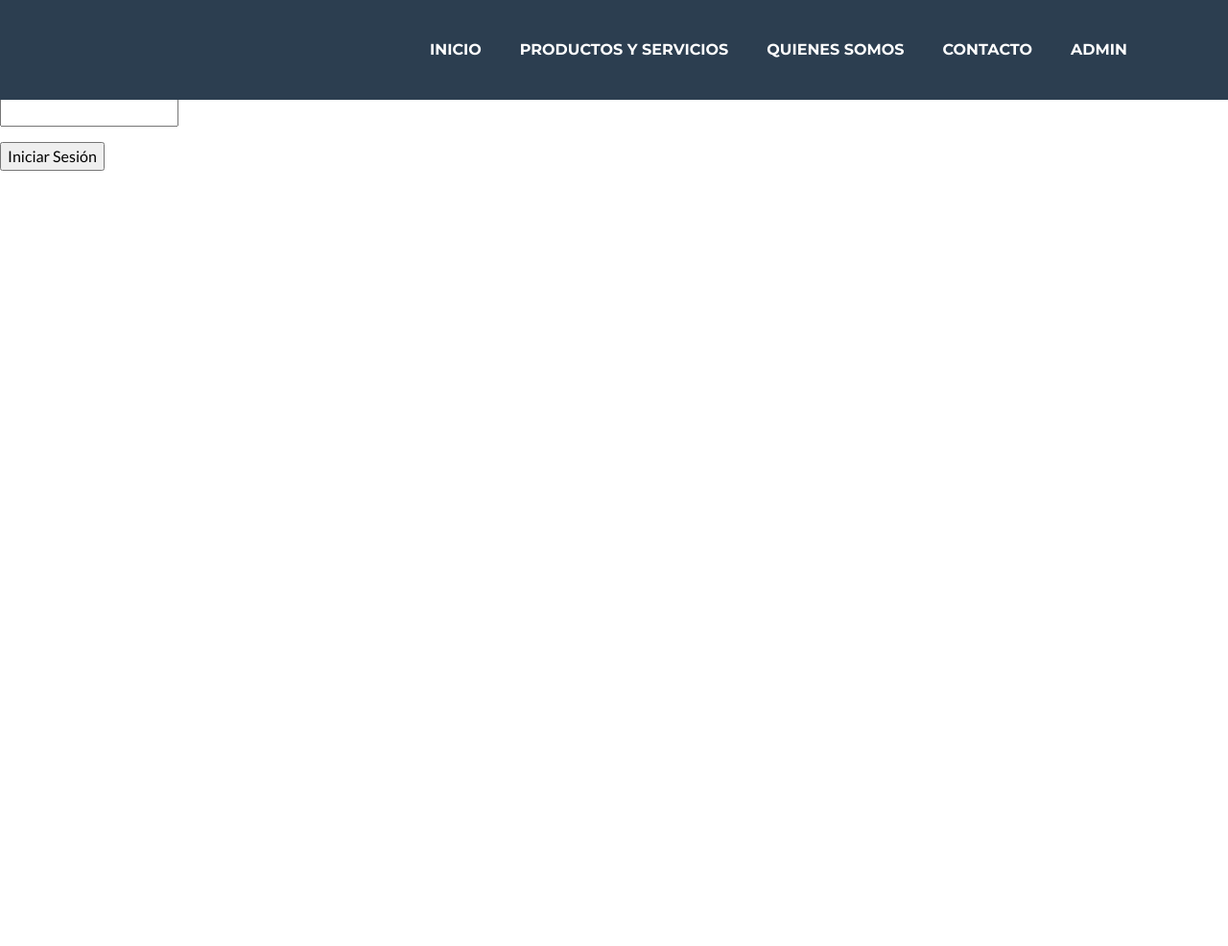
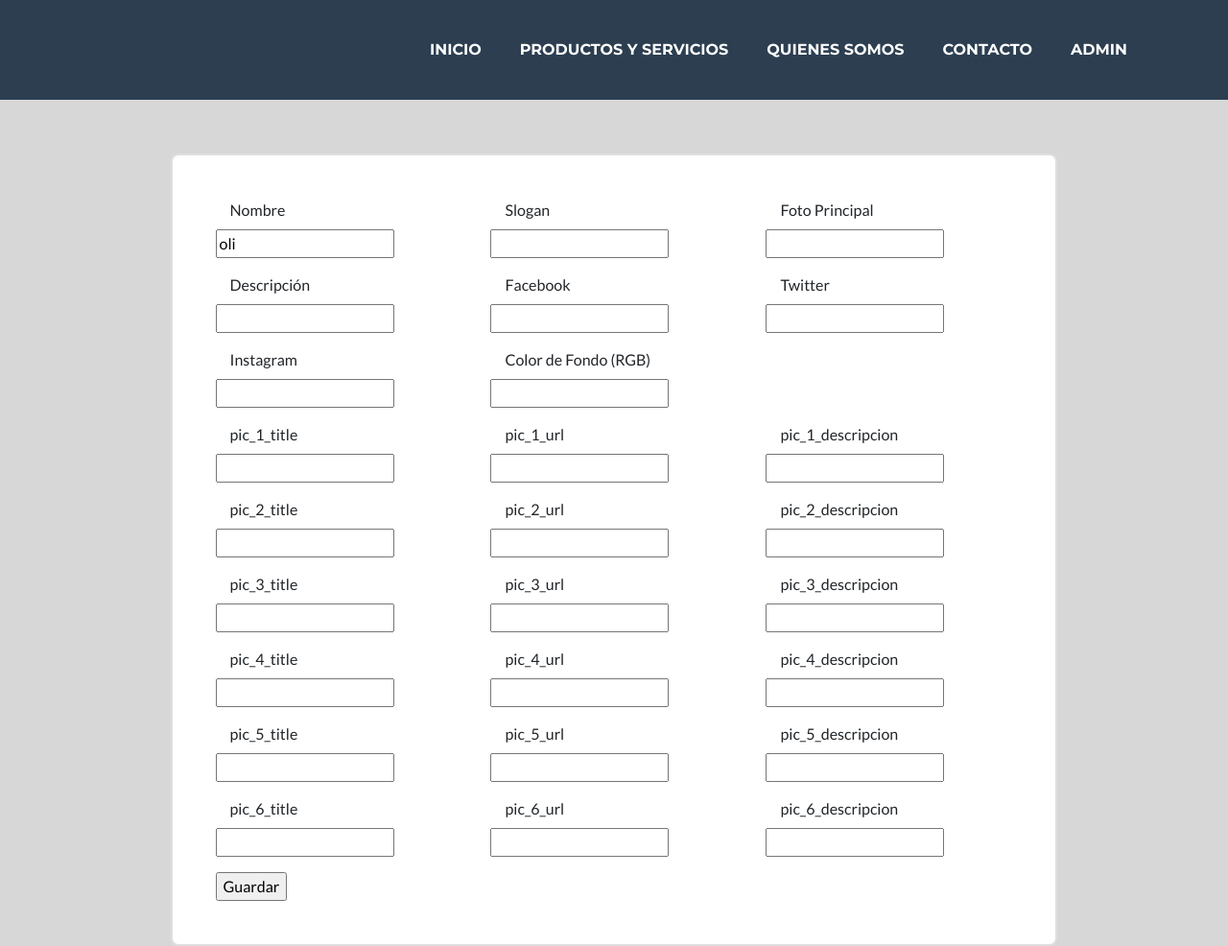
Before and after one commit to afurourrego/flask_python_landing_page, a Flask app: page /py_admin in a window 1280 px wide. Shown: the whole page at 96% size. Before the commit the page ends 178 px from the top, so only its background shows below. Run offline with Flask 2, Linux system fonts and the light colour scheme; some libraries are stand-ins or nearby versions.

Commit message:
create data preset n work on admin panel

```diff
--- a/app/app.py
+++ b/app/app.py
@@ -35,8 +35,40 @@ class Fotos(db.Model):
 db.init_app(app)
 db.create_all()
 
+def initial_config():
+	if Usuarios.query.filter_by(usuario="admin").first() is None:
+		contrasena_encriptada = generate_password_hash("123456", method='sha256')
+		nuevo_usuario = Usuarios(usuario="admin",contrasena=contrasena_encriptada)
+		db.session.add(nuevo_usuario)
+		db.session.commit()
+	if ConfigSites.query.first() is None:
+		nuevo_sitio = ConfigSites(foto_principal = 'https://icon-library.net/images/avatar-icon-png/avatar-icon-png-8.jpg', nombre = 'NOMBRE CANDIDATO', slogan = 'Slogan de Campaña', descripcion = 'Lorem ipsum dolor sit amet, consectetur adipiscing elit, sed do eiusmod tempor incididunt ut labore et dolore magna aliqua. Ut enim ad minim veniam, quis nostrud exercitation ullamco laboris nisi ut aliquip ex ea commodo consequat. Duis aute irure dolor in reprehenderit in voluptate velit esse cillum dolore eu fugiat nulla pariatur. Excepteur sint occaecat cupidatat non proident, sunt in culpa qui officia deserunt mollit anim id est laborum.', facebook = '#', twitter = '#', instagram = '#', color = '#1abc9c')
+		db.session.add(nuevo_sitio)
+		db.session.commit()
+	if Fotos.query.first() is None:
+		nueva_foto_1 = Fotos(titulo ='TITULO PUBLICACION', url ='https://www.pngkey.com/png/full/34-345766_crowd-clipart-person-icon-people-round-icon-png.png', descripcion ='Lorem ipsum dolor sit amet, consectetur adipisicing elit. Mollitia neque assumenda ipsam nihil, molestias magnam, recusandae quos quis inventore quisquam velit asperiores, vitae? Reprehenderit soluta, eos quod consequuntur itaque. Nam.')
+		db.session.add(nueva_foto_1)
+		db.session.commit()
+		nueva_foto_2 = Fotos(titulo ='TITULO PUBLICACION', url ='https://www.pngkey.com/png/full/34-345766_crowd-clipart-person-icon-people-round-icon-png.png', descripcion ='Lorem ipsum dolor sit amet, consectetur adipisicing elit. Mollitia neque assumenda ipsam nihil, molestias magnam, recusandae quos quis inventore quisquam velit asperiores, vitae? Reprehenderit soluta, eos quod consequuntur itaque. Nam.')
+		db.session.add(nueva_foto_2)
+		db.session.commit()
+		nueva_foto_3 = Fotos(titulo ='TITULO PUBLICACION', url ='https://www.pngkey.com/png/full/34-345766_crowd-clipart-person-icon-people-round-icon-png.png', descripcion ='Lorem ipsum dolor sit amet, consectetur adipisicing elit. Mollitia neque assumenda ipsam nihil, molestias magnam, recusandae quos quis inventore quisquam velit asperiores, vitae? Reprehenderit soluta, eos quod consequuntur itaque. Nam.')
+		db.session.add(nueva_foto_3)
+		db.session.commit()
+		nueva_foto_4 = Fotos(titulo ='TITULO PUBLICACION', url ='https://www.pngkey.com/png/full/34-345766_crowd-clipart-person-icon-people-round-icon-png.png', descripcion ='Lorem ipsum dolor sit amet, consectetur adipisicing elit. Mollitia neque assumenda ipsam nihil, molestias magnam, recusandae quos quis inventore quisquam velit asperiores, vitae? Reprehenderit soluta, eos quod consequuntur itaque. Nam.')
+		db.session.add(nueva_foto_4)
+		db.session.commit()
+		nueva_foto_5 = Fotos(titulo ='TITULO PUBLICACION', url ='https://www.pngkey.com/png/full/34-345766_crowd-clipart-person-icon-people-round-icon-png.png', descripcion ='Lorem ipsum dolor sit amet, consectetur adipisicing elit. Mollitia neque assumenda ipsam nihil, molestias magnam, recusandae quos quis inventore quisquam velit asperiores, vitae? Reprehenderit soluta, eos quod consequuntur itaque. Nam.')
+		db.session.add(nueva_foto_5)
+		db.session.commit()
+		nueva_foto_6 = Fotos(titulo ='TITULO PUBLICACION', url ='https://www.pngkey.com/png/full/34-345766_crowd-clipart-person-icon-people-round-icon-png.png', descripcion ='Lorem ipsum dolor sit amet, consectetur adipisicing elit. Mollitia neque assumenda ipsam nihil, molestias magnam, recusandae quos quis inventore quisquam velit asperiores, vitae? Reprehenderit soluta, eos quod consequuntur itaque. Nam.')
+		db.session.add(nueva_foto_6)
+		db.session.commit()
+
+
 @app.route('/')
 def index():
+	initial_config()
 	config = ConfigSites.query.first()
 
 	if config and config.foto_principal:
@@ -153,8 +185,8 @@ def index():
 @app.route('/py_admin')
 def py_admin():
 	if "usuario" in session:
-		return "Estas logueado %s" % escape(session['usuario'])
-	return render_template('iniciar_sesion.html')
+		return render_template('py_admin.html')
+	return render_template('py_admin.html')
 
 ################################################################
 
@@ -192,13 +224,5 @@ def iniciar_sesion():
 		return "Los datos ingresados no son válidos"
 	return render_template('iniciar_sesion.html')
 
-@app.route('/home')
-def home():
-	if "usuario" in session:
-		return "Estas logueado %s" % escape(session['usuario'])
-	return "debes iniciar sesión"
-
-
 if __name__ == '__main__':
-	db.create_all()
 	app.run(debug=True)
--- a/app/templates/iniciar_sesion.html
+++ b/app/templates/iniciar_sesion.html
@@ -3,7 +3,20 @@
 Iniciar Sesión
 {% endblock %}
 {% block content %}
-<h1>Formulario de Iniciar Sesión</h1>
+
+
+<style media="screen">
+	.card{
+		margin-top: 160px !important;
+		padding: 45px;
+	}
+	body {
+		background: #d7d7d7 !important;
+	}
+</style>
+
+<div class="container d-flex align-items-center flex-column">
+	<div class="card col-md-6 col-lg-4 align-items-center">
 		<form action="{{ url_for('iniciar_sesion') }}" method="post">
 			<p>
 				<input type="text" name="usuario">
@@ -13,4 +26,6 @@ Iniciar Sesión
 			</p>
 			<input type="submit" value="Iniciar Sesión">
 		</form>
+	</div>
+</div>
 {% endblock %}
--- /dev/null
+++ b/app/templates/py_admin.html
@@ -0,0 +1,149 @@
+{% extends "layout.html" %}
+{% block title %}
+Administrador
+{% endblock %}
+{% block content %}
+
+
+<style media="screen">
+	.card{
+		margin-top: 160px !important;
+		padding: 45px;
+	}
+	body {
+		background: #d7d7d7 !important;
+	}
+</style>
+
+<div class="container d-flex align-items-center flex-column">
+	<div class="card col-md-10 col-lg-10 align-items-center">
+		<form action="{{ url_for('py_admin') }}" method="post">
+
+			<div class="row">
+				<p class="col-12 col-md-4">
+					<label for="nombre" class="col-12">Nombre</label>
+					<input type="text" name="nombre" value="oli">
+				</p>
+
+				<p class="col-12 col-md-4">
+					<label for="slogan", class="col-12">Slogan</label>
+					<input type="text" name="slogan">
+				</p>
+
+				<p class="col-12 col-md-4">
+					<label for="slogan", class="col-12">Foto Principal</label>
+					<input type="text" name="foto_principal">
+				</p>
+
+				<p class="col-12 col-md-4">
+					<label for="slogan", class="col-12">Descripción</label>
+					<input type="text" name="descripcion">
+				</p>
+
+				<p class="col-12 col-md-4">
+					<label for="slogan", class="col-12">Facebook</label>
+					<input type="text" name="facebook">
+				</p>
+
+				<p class="col-12 col-md-4">
+					<label for="slogan", class="col-12">Twitter</label>
+					<input type="text" name="twitter">
+				</p>
+
+				<p class="col-12 col-md-4">
+					<label for="slogan", class="col-12">Instagram</label>
+					<input type="text" name="instagram">
+				</p>
+
+				<p class="col-12 col-md-4">
+					<label for="slogan", class="col-12">Color de Fondo (RGB)</label>
+					<input type="text" name="color_fondo">
+				</p>
+				<p class="col-12 col-md-4">
+				</p>
+
+
+				<p class="col-12 col-md-4">
+					<label for="slogan", class="col-12">pic_1_title</label>
+					<input type="text" name="pic_1_title">
+				</p>
+				<p class="col-12 col-md-4">
+					<label for="slogan", class="col-12">pic_1_url</label>
+					<input type="text" name="pic_1_url">
+				</p>
+				<p class="col-12 col-md-4">
+					<label for="slogan", class="col-12">pic_1_descripcion</label>
+					<input type="text" name="pic_1_descripcion">
+				</p>
+
+				<p class="col-12 col-md-4">
+					<label for="slogan", class="col-12">pic_2_title</label>
+					<input type="text" name="pic_2_title">
+				</p>
+				<p class="col-12 col-md-4">
+					<label for="slogan", class="col-12">pic_2_url</label>
+					<input type="text" name="pic_2_url">
+				</p>
+				<p class="col-12 col-md-4">
+					<label for="slogan", class="col-12">pic_2_descripcion</label>
+					<input type="text" name="pic_2_descripcion">
+				</p>
+
+				<p class="col-12 col-md-4">
+					<label for="slogan", class="col-12">pic_3_title</label>
+					<input type="text" name="pic_3_title">
+				</p>
+				<p class="col-12 col-md-4">
+					<label for="slogan", class="col-12">pic_3_url</label>
+						<input type="text" name="pic_3_url">
+					</p>
+					<p class="col-12 col-md-4">
+						<label for="slogan", class="col-12">pic_3_descripcion</label>
+						<input type="text" name="pic_3_descripcion">
+					</p>
+
+					<p class="col-12 col-md-4">
+						<label for="slogan", class="col-12">pic_4_title</label>
+						<input type="text" name="pic_4_title">
+					</p>
+					<p class="col-12 col-md-4">
+						<label for="slogan", class="col-12">pic_4_url</label>
+						<input type="text" name="pic_4_url">
+					</p>
+					<p class="col-12 col-md-4">
+						<label for="slogan", class="col-12">pic_4_descripcion</label>
+						<input type="text" name="pic_4_descripcion">
+					</p>
+
+					<p class="col-12 col-md-4">
+						<label for="slogan", class="col-12">pic_5_title</label>
+						<input type="text" name="pic_5_title">
+					</p>
+					<p class="col-12 col-md-4">
+						<label for="slogan", class="col-12">pic_5_url</label>
+						<input type="text" name="pic_5_url">
+					</p>
+					<p class="col-12 col-md-4">
+						<label for="slogan", class="col-12">pic_5_descripcion</label>
+						<input type="text" name="pic_5_descripcion">
+					</p>
+
+					<p class="col-12 col-md-4">
+						<label for="slogan", class="col-12">pic_6_title</label>
+						<input type="text" name="pic_6_title">
+					</p>
+					<p class="col-12 col-md-4">
+						<label for="slogan", class="col-12">pic_6_url</label>
+						<input type="text" name="pic_6_url">
+					</p>
+					<p class="col-12 col-md-4">
+						<label for="slogan", class="col-12">pic_6_descripcion</label>
+						<input type="text" name="pic_6_descripcion">
+					</p>
+			</div>
+
+			<input type="submit" value="Guardar">
+		</form>
+	</div>
+</div>
+{% endblock %}
```
Also changed, not shown: app/templates/registrarse.html (+16 -2 lines), app/database/database.db. Lines whose indentation alone changed are shown as unchanged.
